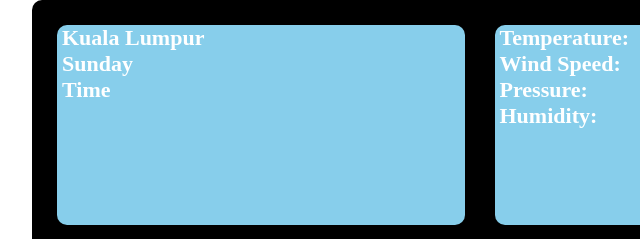
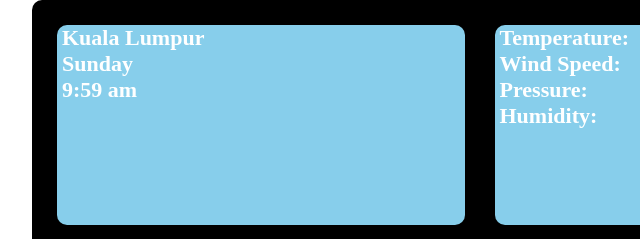
Before and after one commit to AmirAini/Day14, a plain HTML site: page index.html in a window 1280 px wide. Shown: the top 239 px of the page, 158-798 px from the left. Drawn offline with nearby package versions, Linux system fonts and the light colour scheme; no server answers.

Commit message:
time added

```diff
--- a/index.html
+++ b/index.html
@@ -12,7 +12,7 @@
     <link href="https://fonts.googleapis.com/css2?family=Roboto&display=swap" rel="stylesheet">
     <link rel="stylesheet" href="styles.css"/>
 </head>
-<body onload="getDateTime()">
+<body onload="getTime()">
     <div id="container">
         <div id="section1">
             <div id="body-left">
--- a/script.js
+++ b/script.js
@@ -217,14 +217,12 @@ function changeCity(city) {
 changeCity("Kuala Lumpur");
 
 //target
-var day = document.getElementById("day");
-var date = document.getElementById("date");
-var time = document.getElementById("time");
+let day = document.getElementById("day");
+let time = document.getElementById("time");
 
 //show
-function getDateTime(){
+function getTime(){
     day.innerHTML = moment().format('dddd');
-    date.innerHTML = moment().format("MMM Do YYYY");
     time.innerHTML = moment().format('h:mm a');
 
 }
```
